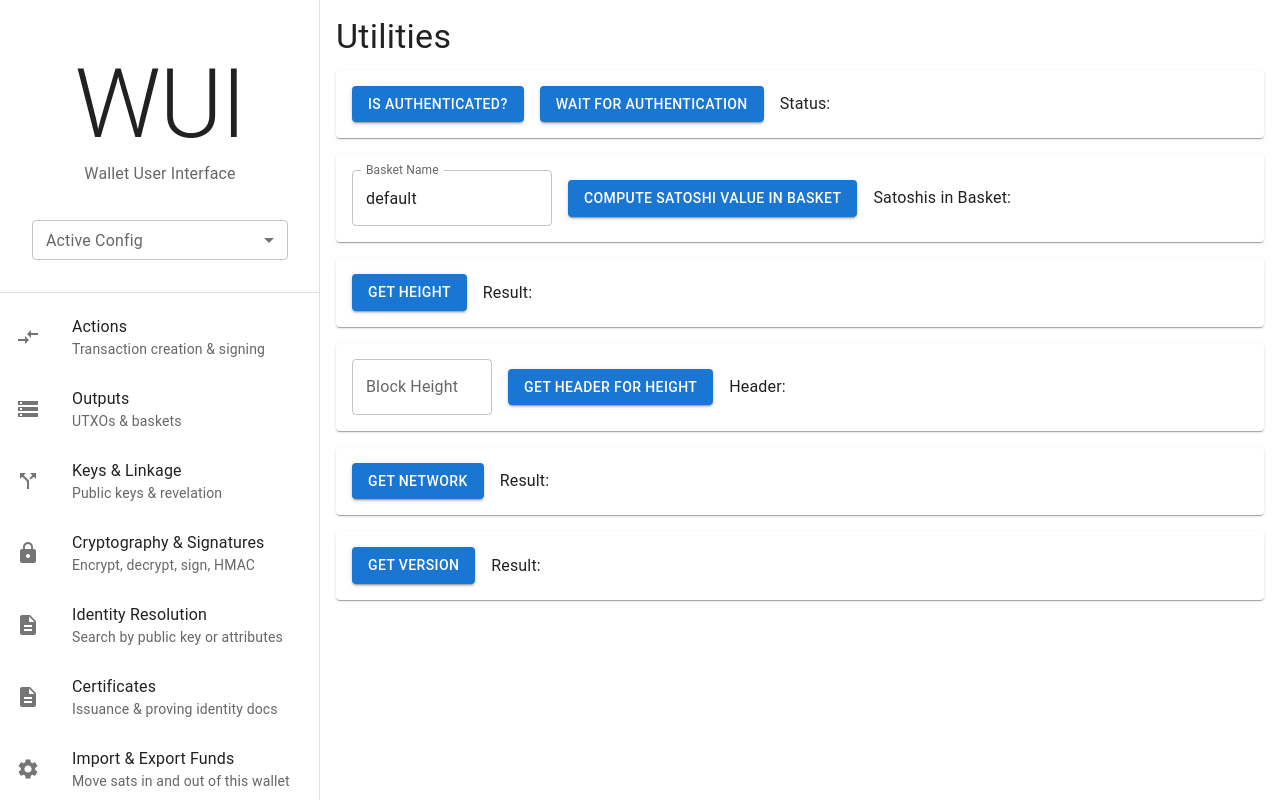
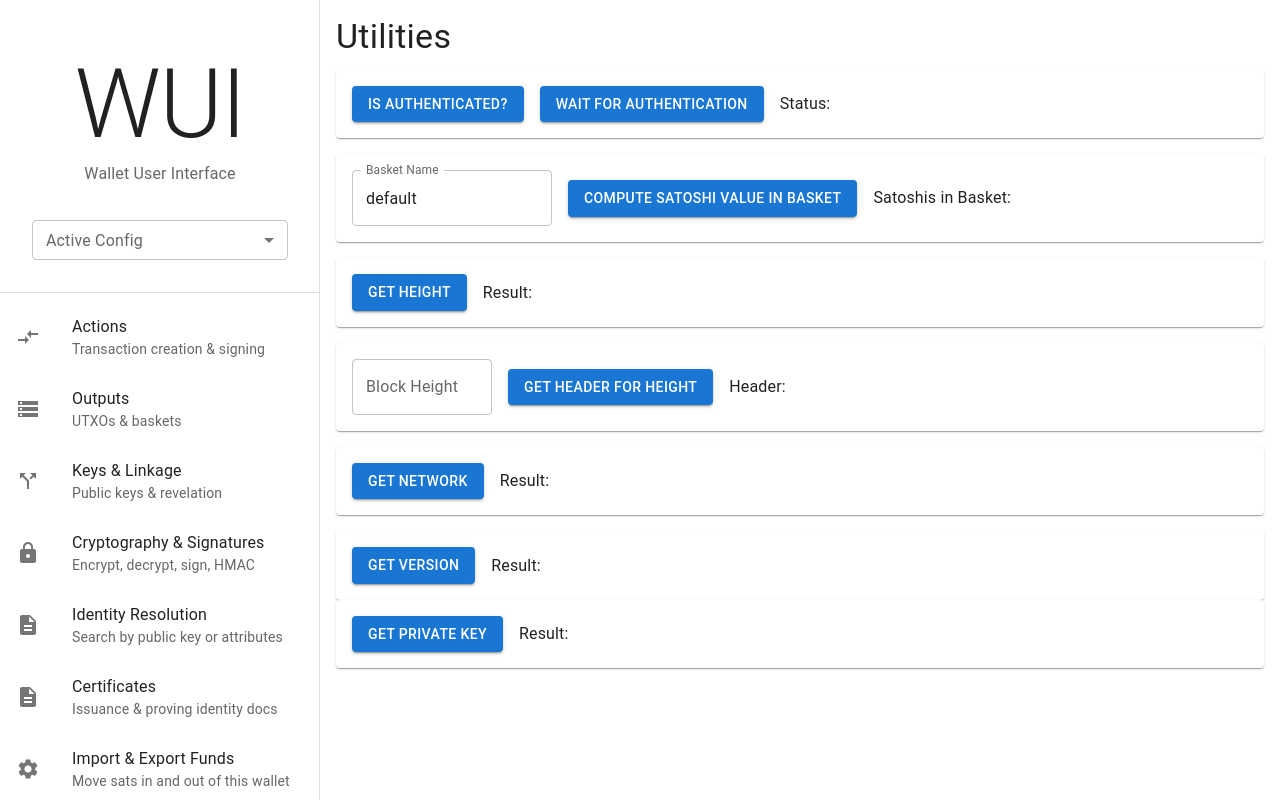
Before and after one commit to bsv-blockchain/wui, a React (Vite) app in the folder frontend/: page /utilities in a window 1280 px wide. Built offline with nearby package versions, Linux system fonts and the light colour scheme.

Commit message:
Added a get private key button to the utilities section to display private key

```diff
--- a/frontend/src/pages/UtilitiesPage.tsx
+++ b/frontend/src/pages/UtilitiesPage.tsx
@@ -20,7 +20,7 @@ function UtilitiesPage() {
     const [versionResult, setVersionResult] = useState('');
     const [basketName, setBasketName] = useState<string>('default');
     const [basketResult, setBasketResult] = useState('');
-
+    const [privateKey, setPrivateKey] = useState<string>('');
     const handleCheckAuth = async () => {
         if (!wallet) return;
         try {
@@ -92,6 +92,17 @@ function UtilitiesPage() {
         }
     };
 
+    const handleGetPrivateKey = async () => {
+        if (!wallet) return;
+        try {
+            const resp = await wallet.getPublicKey({ identityKey: true });
+            setPrivateKey(resp.publicKey);
+        } catch (err) {
+            console.error(err);
+        }
+    }
+
+
     return (
         <Box>
             <Typography variant="h4" gutterBottom>Utilities</Typography>
@@ -158,6 +169,14 @@ function UtilitiesPage() {
                     <Typography>Result: {versionResult}</Typography>
                 </Stack>
             </Paper>
+            <Paper sx={{ p: 2 }}>
+                <Stack direction="row" spacing={2} alignItems="center">
+                    <Button variant="contained" onClick={handleGetPrivateKey}>
+                        Get Private Key
+                    </Button>
+                    <Typography>Result: {privateKey}</Typography>
+                </Stack>
+            </Paper>
         </Box>
     );
 }
--- a/package.json
+++ b/package.json
@@ -15,7 +15,7 @@
     "author": "",
     "license": "SEE LICENSE IN LICENSE.txt",
     "devDependencies": {
-        "@bsv/cars-cli": "^1.1.4",
-        "@bsv/lars": "^1.4.1"
+        "@bsv/cars-cli": "^1.2.5",
+        "@bsv/lars": "^1.5.3"
     }
 }
```
Also changed, not shown: 1 other file (tests, documents, lock files or other folders).
